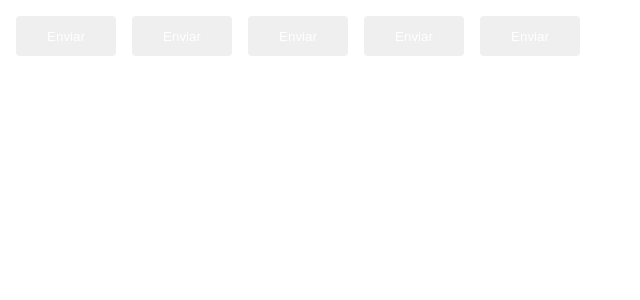
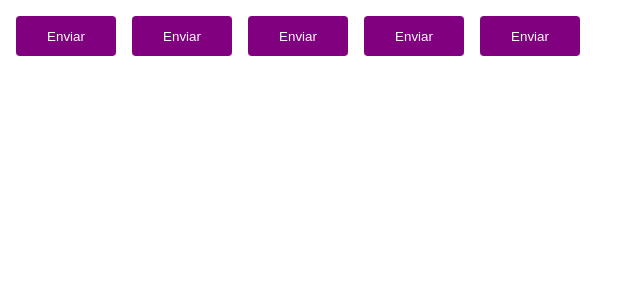
Before and after one commit to bhyago/ignite-timer, a React (Vite) app: page / in a window 1280 px wide. Shown: the top 300 px of the page, without its empty margins (0-640 px from the left). Built offline with nearby package versions, Linux system fonts and the light colour scheme.

Commit message:
feat: adicionar tipagem de temas

```diff
--- a/src/components/Button.styles.ts
+++ b/src/components/Button.styles.ts
@@ -20,7 +20,7 @@ export const ButtonContainer = styled.button<ButtonContainerProps>`
    border: 0;
    margin: 8px;
 
-   background-color: ${props => props.theme.asdfgsfgh};
+   background-color: ${props => props.theme.primary};
    color: ${props => props.theme.white}
 
    /* ${props => {
```
